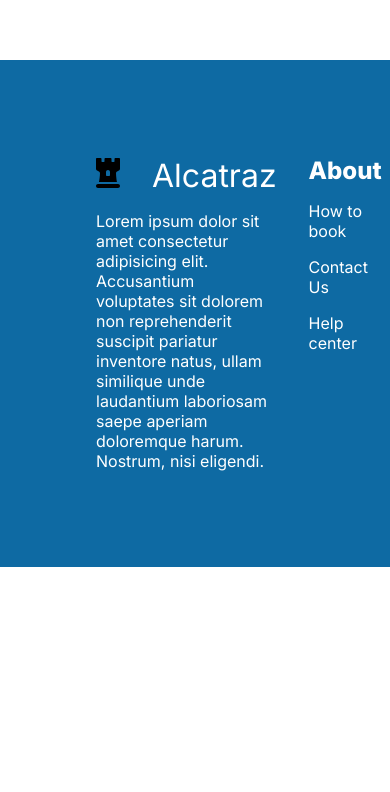
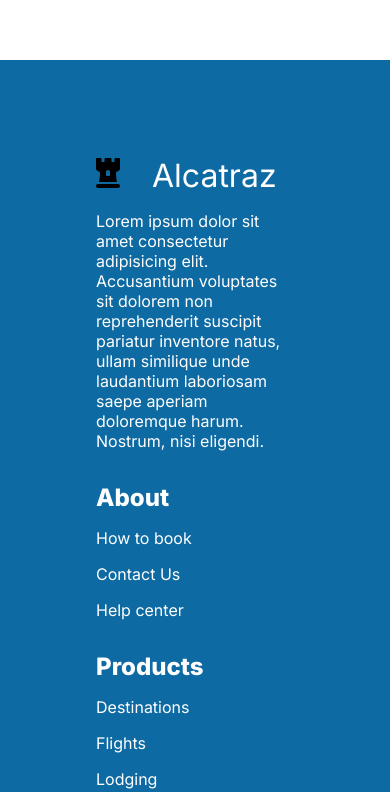
Before and after one commit to TheDoplarEffect/Recreating-Website, a website: page index.html in a window 390 px wide. Shown: the part 8309-9101 px from the top of the page. Before the commit the page ends 8876 px from the top, so only its background shows below. Drawn offline with Linux system fonts and the light colour scheme; files that its build step writes are made by us from their sources.

Commit message:
made footer responsive

```diff
--- a/index.html
+++ b/index.html
@@ -9,6 +9,7 @@
     <link rel="stylesheet" href="./css/styles-page-1.css" />
     <link rel="stylesheet" href="./css/styles-page-3.css" />
     <link rel="stylesheet" href="./css/styles-page-4.css" />
+    <link rel="stylesheet" href="page-modAdam.css" />
     <title>Travel Agency Website</title>
   </head>
   <body>
--- /dev/null
+++ b/page-modAdam.css
@@ -0,0 +1,9 @@
+@media (max-width: 900px) {
+  .Footer {
+    grid-template-columns: 1fr;
+  }
+  .Footer {
+    display: flex;
+    flex-wrap: wrap;
+  }
+}
```
